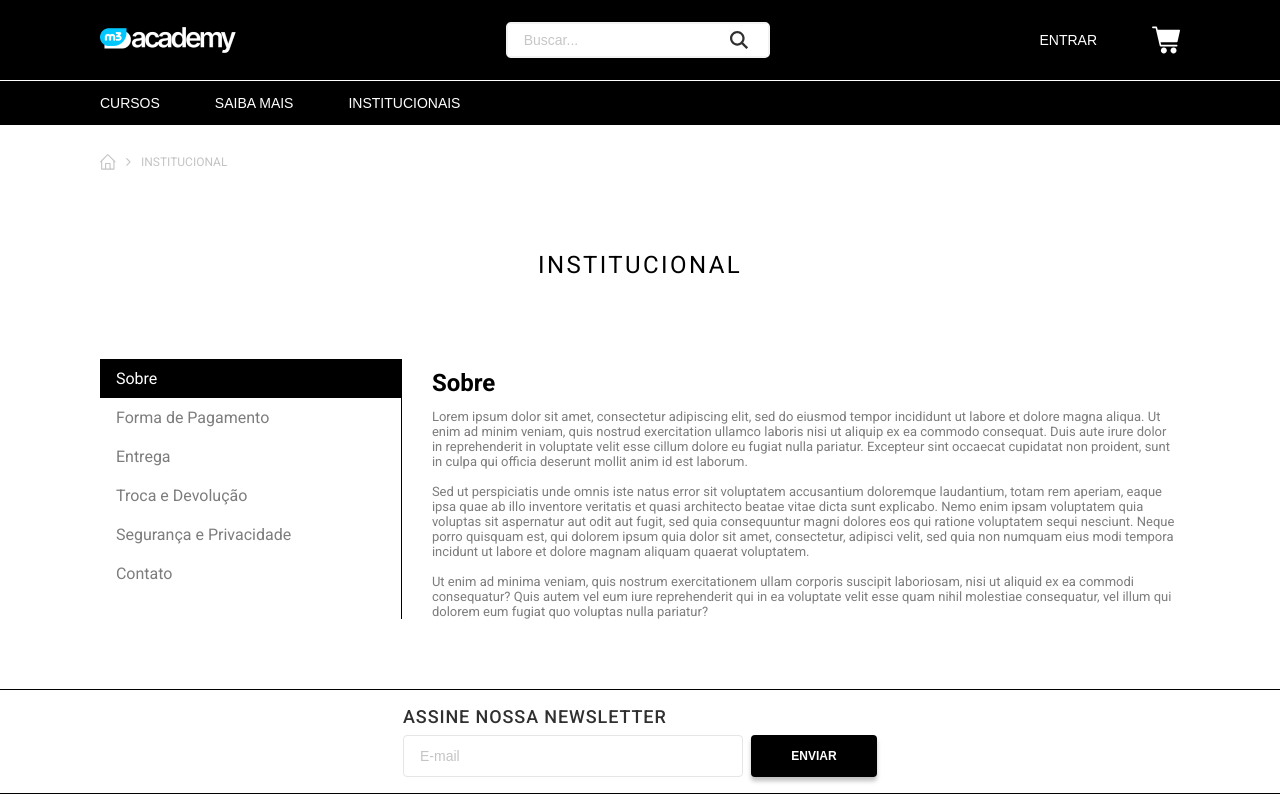
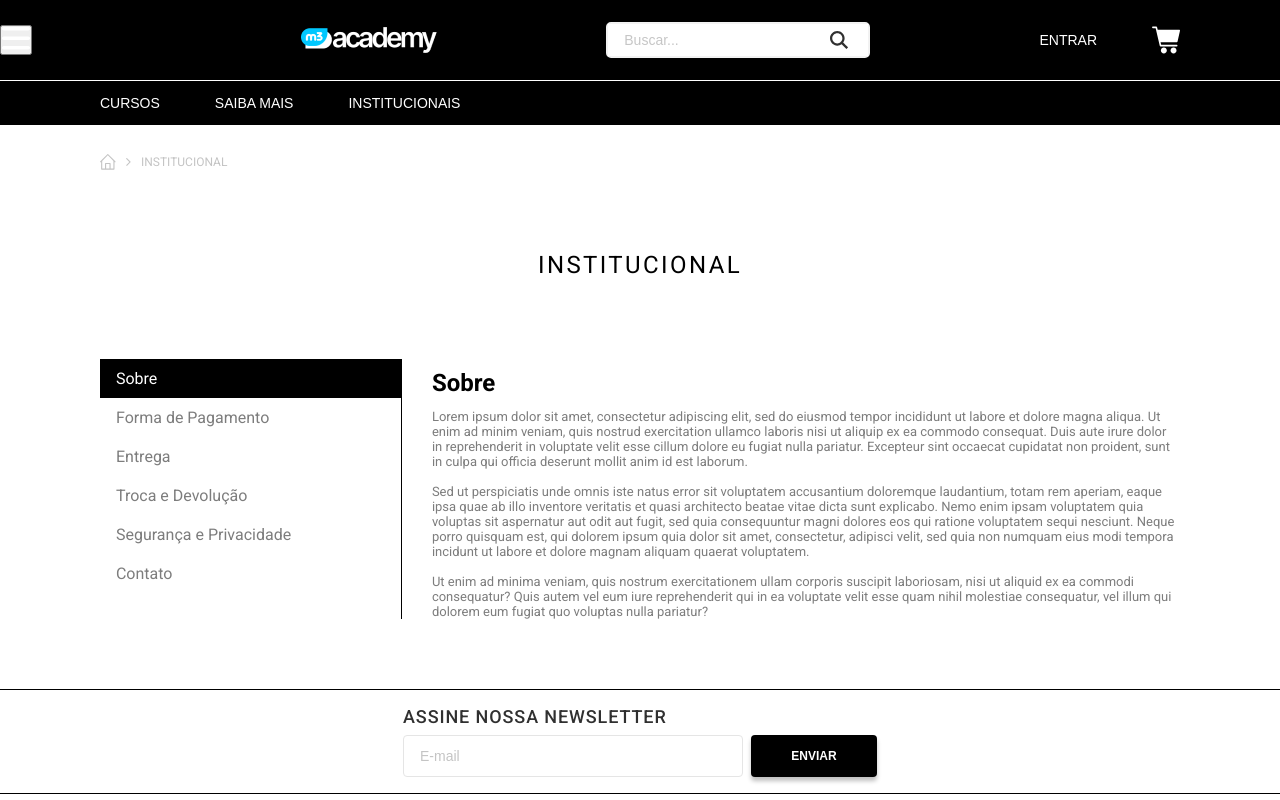
Before and after one commit to Marcello08m/-desafio-react-e-typescript-marcello-martins, a React (Create React App) app: page / in a window 1280 px wide. Shown: the top 800 px of the page. Built offline with nearby package versions, Linux system fonts and the light colour scheme.

Commit message:
fix(institucional): fix img

```diff
--- a/src/components/Header/index.tsx
+++ b/src/components/Header/index.tsx
@@ -2,12 +2,16 @@ import styles from "./styles.module.scss";
 import Logo from "../../assets/img/logoM3.png";
 import Lupa from "../../assets/svg/lupa.svg";
 import Cart from "../../assets/svg/cart.svg";
+import Menu from "../../assets/svg/menu.svg";
 
 export default function Header() {
   return (
     <>
       <header className={styles.Header}>
         <div className={styles.firstDiv}>
+          <button>
+            <img src={Menu} alt="menu" />
+          </button>
           <img className={styles.logo} src={Logo} alt="logo m3" />
           <div className={styles.searchDiv}>
             <input type="text" placeholder="Buscar..."></input>
```
Also changed, not shown: src/assets/svg/menu.svg (added).
